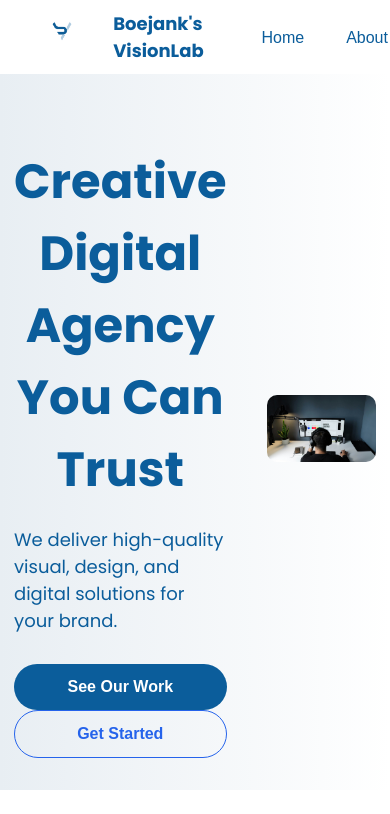
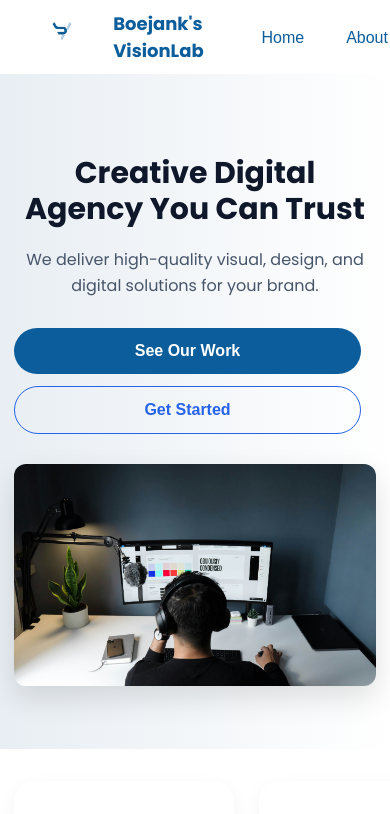
Before and after one commit to anansyah24satriyo-dev/agency-portfolio-v2, a React (Create React App) app: page / in a window 390 px wide. Shown: the top 814 px of the page. Built offline with nearby package versions, Linux system fonts and the light colour scheme; no server answers; the database is empty.

Commit message:
Update Hero.css

```diff
--- a/src/components/Hero.css
+++ b/src/components/Hero.css
@@ -1,37 +1,47 @@
-/* Hero.css */
+/* ===== HERO ===== */
 .hero {
   background: linear-gradient(to right, #E8EEF3, var(--white));
   min-height: 80vh;
   display: flex;
   align-items: center;
+  padding: 60px 20px; /* tambah padding agar lebih lega */
 }
 
 .hero-container {
   display: grid;
   grid-template-columns: 1fr 1fr;
-  gap: 40px;
+  gap: 50px;
   align-items: center;
+  max-width: 1200px;
+  margin: 0 auto;
 }
 
+/* ===== TEXT ===== */
 .hero-text h1 {
   font-size: 48px;
   font-weight: 700;
   margin-bottom: 20px;
+  color: #0f172a;
+  line-height: 1.2;
 }
 
 .hero-text p {
   font-size: 18px;
   margin-bottom: 30px;
+  color: #475569;
+  line-height: 1.6;
 }
 
 .hero-buttons .btn {
   margin-right: 15px;
 }
 
+/* ===== BUTTON OUTLINE ===== */
 .btn.outline {
   background-color: transparent;
   border: 2px solid var(--primary-color);
   color: var(--primary-color);
+  transition: 0.25s ease;
 }
 
 .btn.outline:hover {
@@ -39,7 +49,61 @@
   color: var(--white);
 }
 
+/* ===== IMAGE ===== */
 .hero-image img {
   width: 100%;
-  border-radius: 10px;
+  border-radius: 12px;
+  object-fit: cover;
+  box-shadow: 0 12px 30px rgba(0, 0, 0, 0.12);
 }
+
+/* ===========================================
+   RESPONSIVE
+   =========================================== */
+
+/* Tablet (<= 900px) */
+@media (max-width: 900px) {
+  .hero {
+    padding: 50px 20px;
+  }
+
+  .hero-container {
+    grid-template-columns: 1fr;
+    text-align: center;
+  }
+
+  .hero-buttons {
+    justify-content: center;
+    display: flex;
+    flex-wrap: wrap;
+    gap: 12px;
+  }
+
+  .hero-image img {
+    max-width: 420px;
+    margin: 0 auto;
+  }
+
+  .hero-text h1 {
+    font-size: 38px;
+  }
+}
+
+/* Mobile (<= 480px) */
+@media (max-width: 480px) {
+  .hero-text h1 {
+    font-size: 30px;
+  }
+
+  .hero-text p {
+    font-size: 16px;
+  }
+
+  .hero-container {
+    gap: 30px;
+  }
+
+  .hero {
+    padding: 40px 18px;
+  }
+}
```
